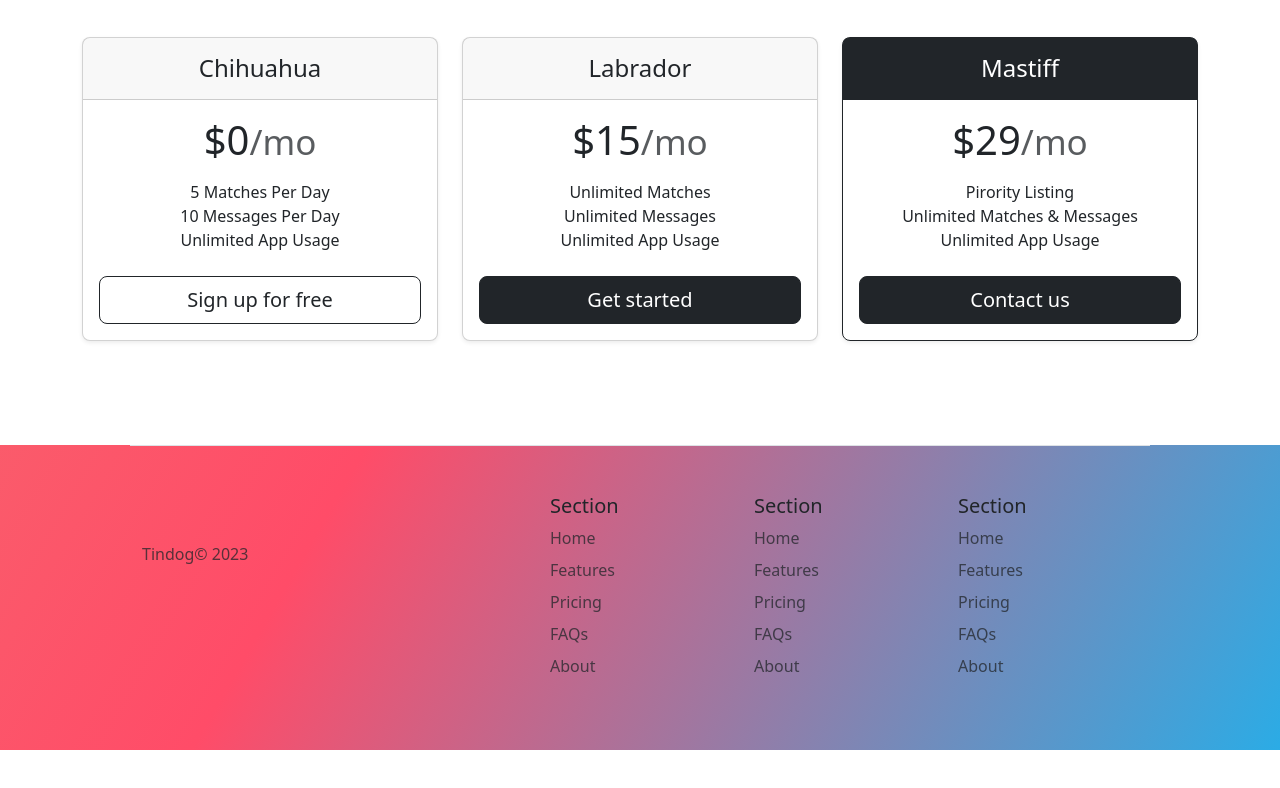
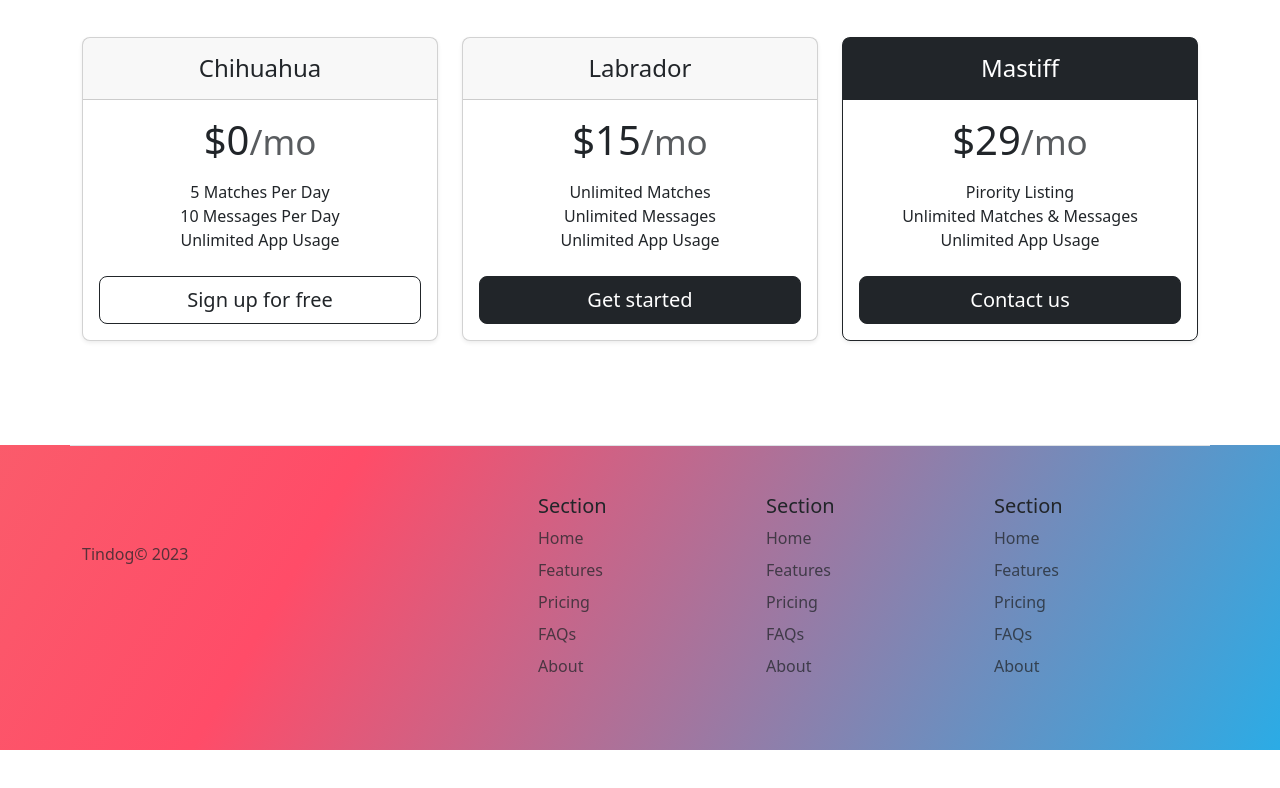
Before and after one commit to Sarfaraj-haque/tindog, a plain HTML site: page index.html in a window 1280 px wide. Shown: the part 1728-2516 px from the top of the page. After the commit the page ends 2478 px from the top, so only its background shows below. Drawn offline with nearby package versions, Linux system fonts and the light colour scheme.

Commit message:
Update index.html

```diff
--- a/index.html
+++ b/index.html
@@ -197,7 +197,7 @@
   <!-- Footer -->
   <section id="footer" class="gradient-background">
     <div class="container">
-      <footer class="row row-cols-1 row-cols-sm-2 row-cols-md-5 py-5 m-5 border-top">
+      <footer class="row row-cols-1 row-cols-sm-2 row-cols-md-5 py-5 mt-5 border-top">
         <div class="col mb-3">
           <a href="/" class="d-flex align-items-center mb-3 link-body-emphasis text-decoration-none">
             <svg class="bi me-2" width="40" height="32">
```
